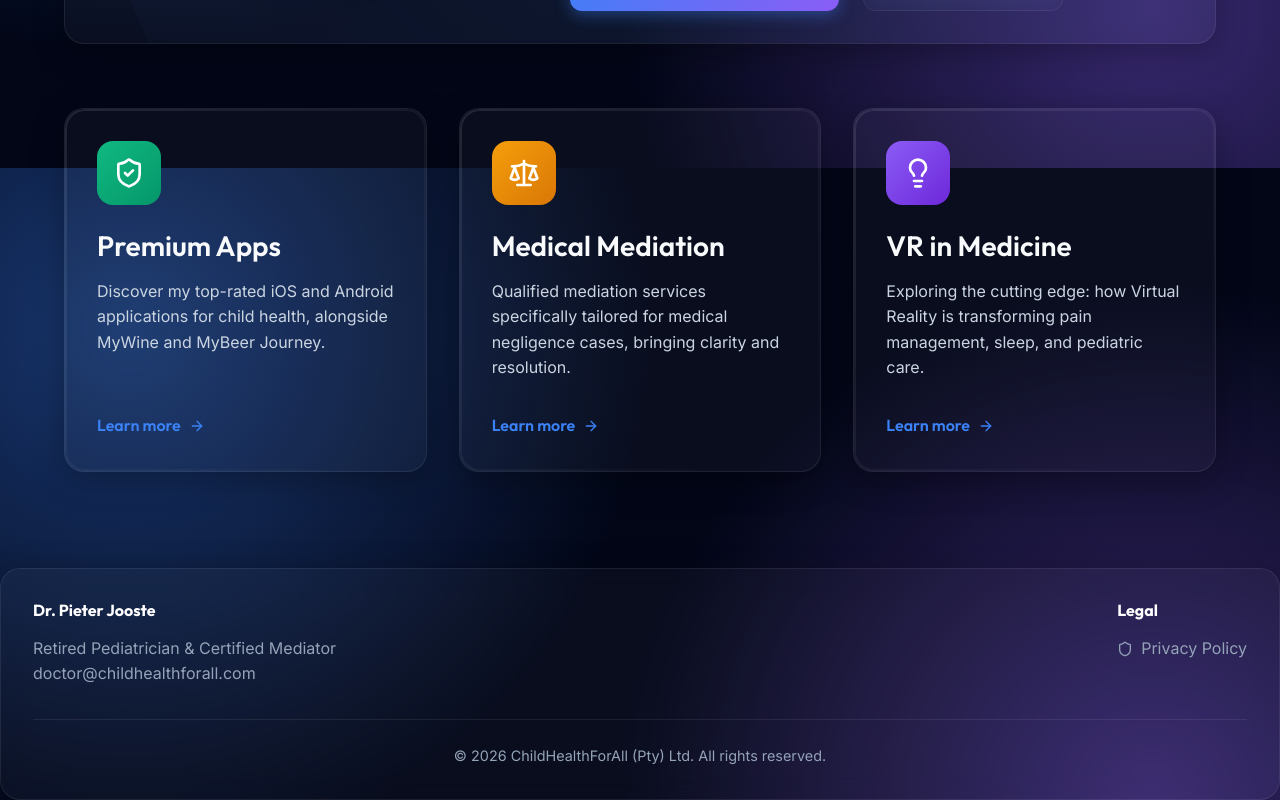
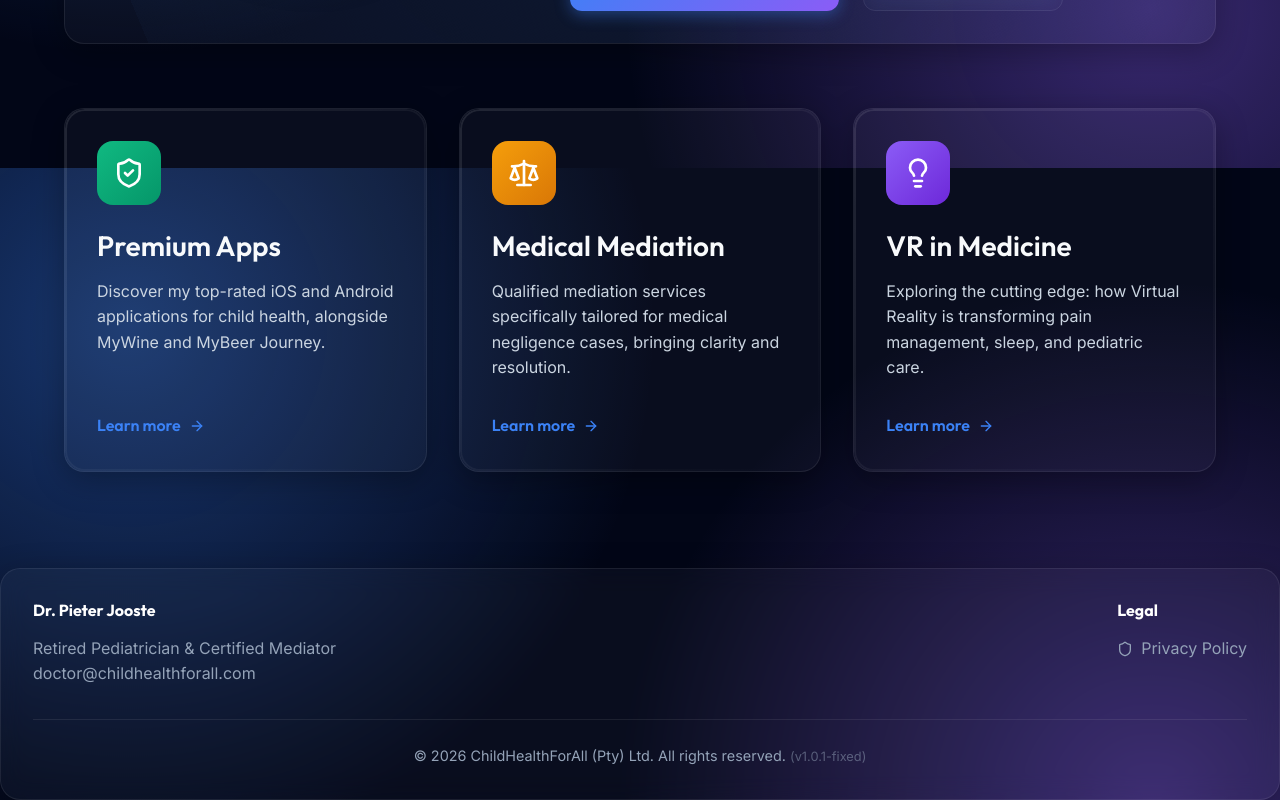
Before and after one commit to pieterjooste/Pediatric-AI-guardian, a React (Vite) app: page / in a window 1280 px wide. Shown: the part 632-1432 px from the top of the page. Built offline with nearby package versions, Linux system fonts and the light colour scheme.

Commit message:
chore: add version tag to verify deployment

```diff
--- a/src/components/Layout.jsx
+++ b/src/components/Layout.jsx
@@ -81,7 +81,7 @@ const Layout = ({ children }) => {
           </div>
         </div>
         <div className="footer-bottom">
-          <p>&copy; {new Date().getFullYear()} ChildHealthForAll (Pty) Ltd. All rights reserved.</p>
+          <p>&copy; {new Date().getFullYear()} ChildHealthForAll (Pty) Ltd. All rights reserved. <span style={{opacity: 0.5, fontSize: '0.8rem'}}>(v1.0.1-fixed)</span></p>
         </div>
       </footer>
     </div>
```
